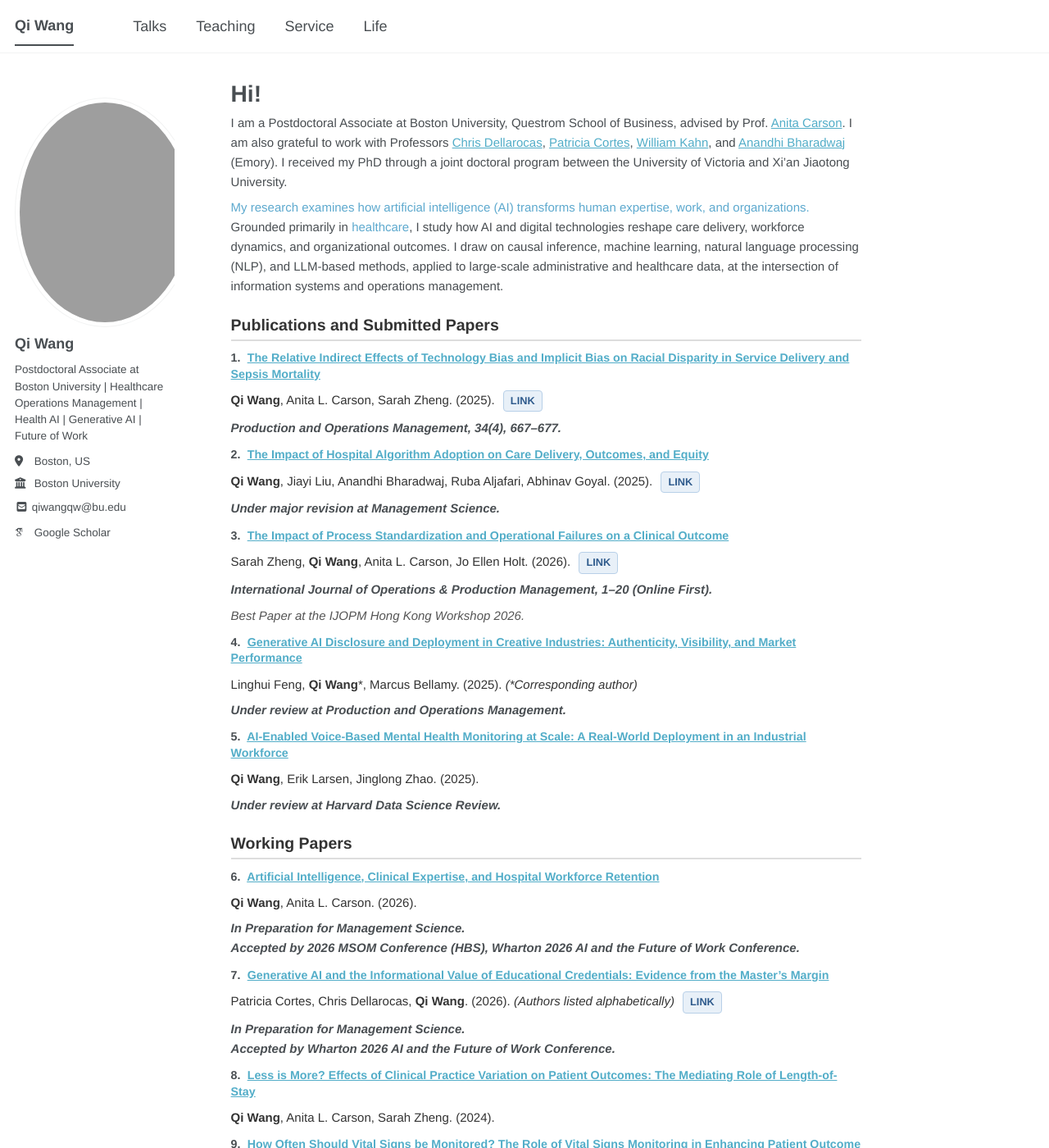
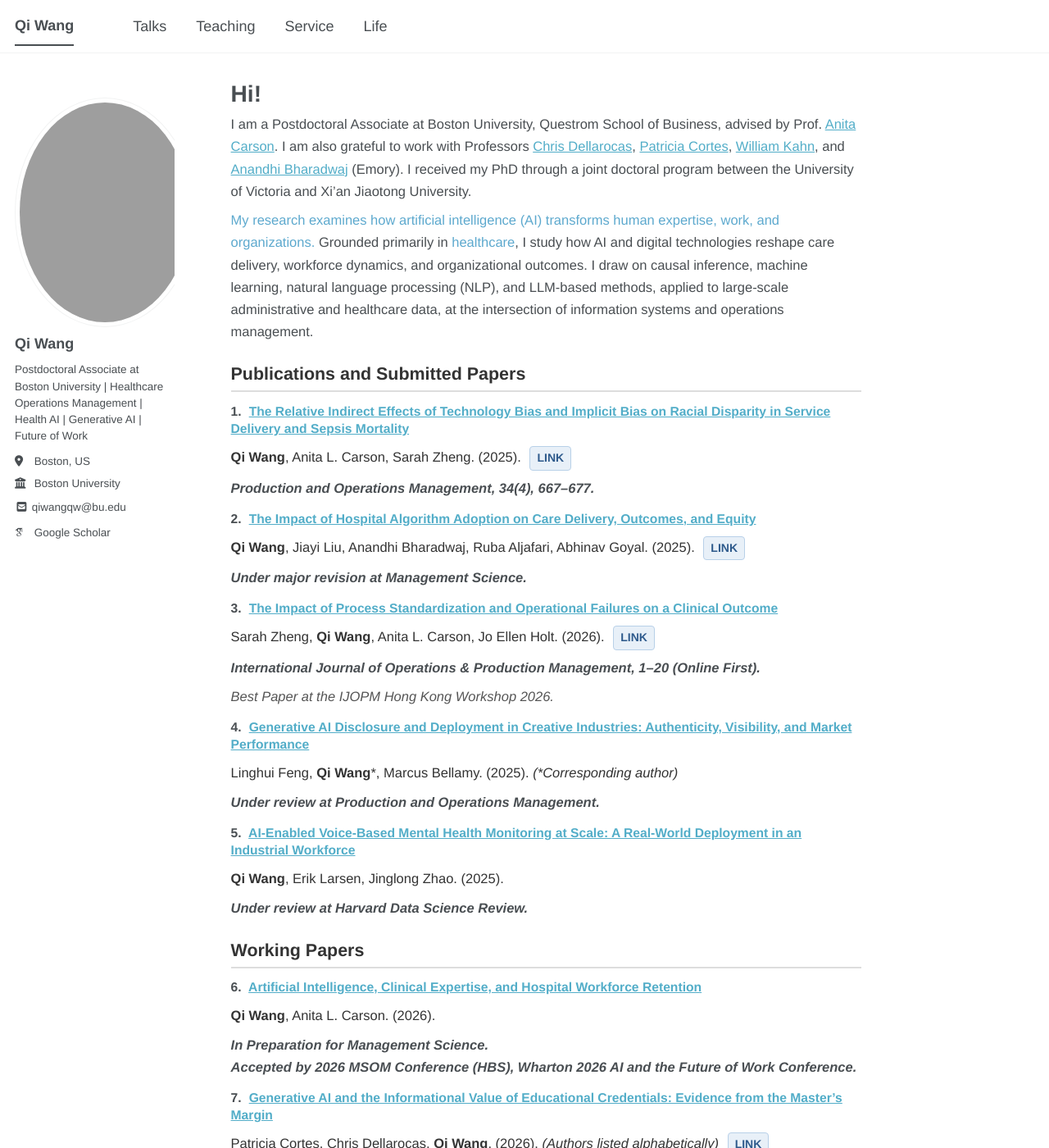
Before and after one commit to qiwang-katherine/qiwang-katherine.github.io, a Jekyll site: the page built from _pages/about.md, in a window 1280 px wide and 1400 px high. Shown: the whole window at 82% size. Built offline with Jekyll 4.4.1, drawn with Linux system fonts in a browser that asks for light colours; some web fonts are replaced; a script bundle is joined from its source files by our own code; library files that are not in the unit come from our copies.

Commit message:
main.scss

```diff
--- a/assets/css/main.scss
+++ b/assets/css/main.scss
@@ -323,10 +323,10 @@
   font-family: 'Helvetica Neue', Helvetica, Arial, sans-serif !important;
 }
 
-/* ========== Reduce main content font size ========== */
+/* ========== Adjust main content font size ========== */
 .page__content,
 .page__content p,
 .page__content li {
-  font-size: 15px !important;
-  line-height: 1.6 !important;
+  font-size: 16.5px !important;
+  line-height: 1.65 !important;
 }
```
